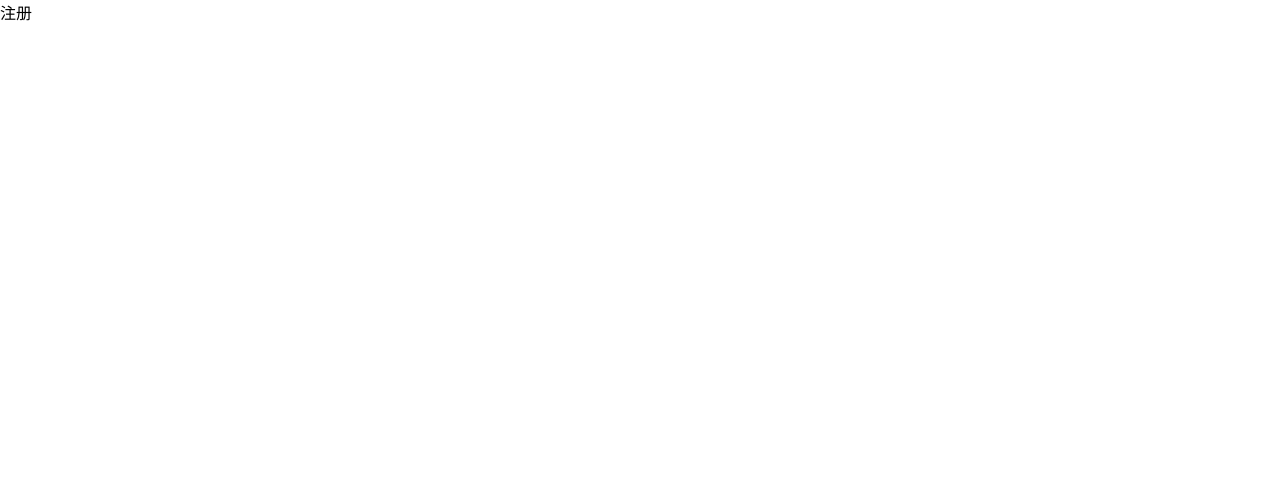
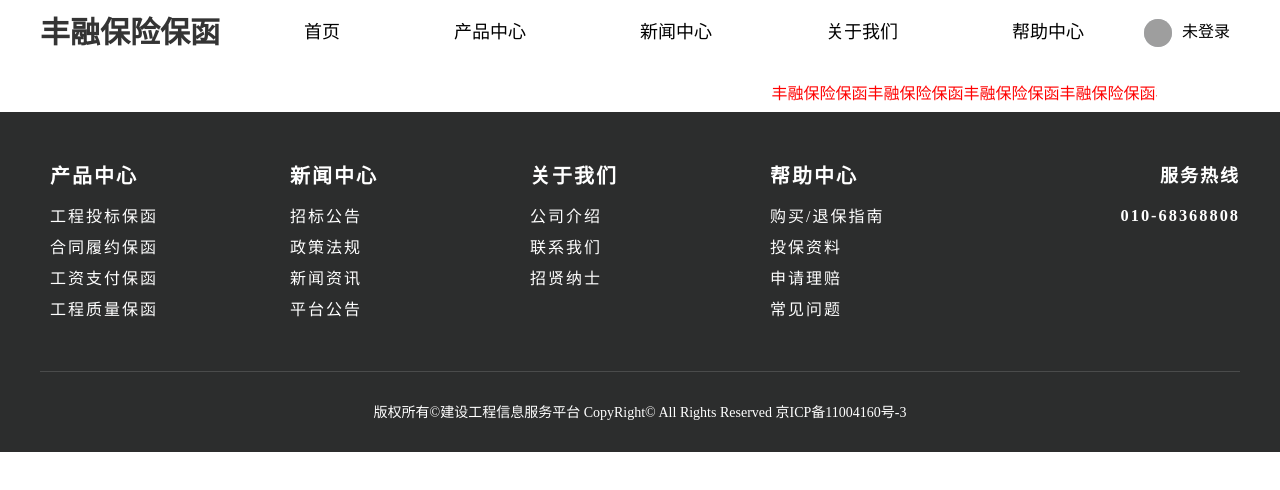
Before and after one commit to zy9383/frbxproject, a Nuxt app: page /user/register in a window 1280 px wide. Shown: the top 490 px of the page. Built offline with nearby package versions, Linux system fonts and the light colour scheme; grey boxes are pictures that could not be loaded.

Commit message:
删除公共部分显示与隐藏条件

```diff
--- a/layouts/default.vue
+++ b/layouts/default.vue
@@ -1,8 +1,8 @@
 <template>
   <div>
-    <Header v-show="!(path === '/user/login' || path === '/user/register')" />
+    <Header />
     <Nuxt />
-    <Footer v-show="!(path === '/user/login' || path === '/user/register')" />
+    <Footer />
   </div>
 </template>
 
@@ -13,21 +13,6 @@ export default {
   components: {
     Header,
     Footer
-  },
-  data () {
-    return {
-      path: ''
-    }
-  },
-  mounted () {
-    console.log(this.$route.path)
-    this.path = this.$route.path // this.path = 当前页面路由
-  },
-  watch: {
-    // 监测路由变化
-    $route (to, from) {
-      this.path = to.path // 打开新页面路由
-    }
   }
 }
 </script>
--- a/pages/user/register.vue
+++ /dev/null
@@ -1,12 +0,0 @@
-<template>
-  <div>注册</div>
-</template>
-
-<script>
-export default {
-
-}
-</script>
-
-<style lang="less" scoped>
-</style>
```
